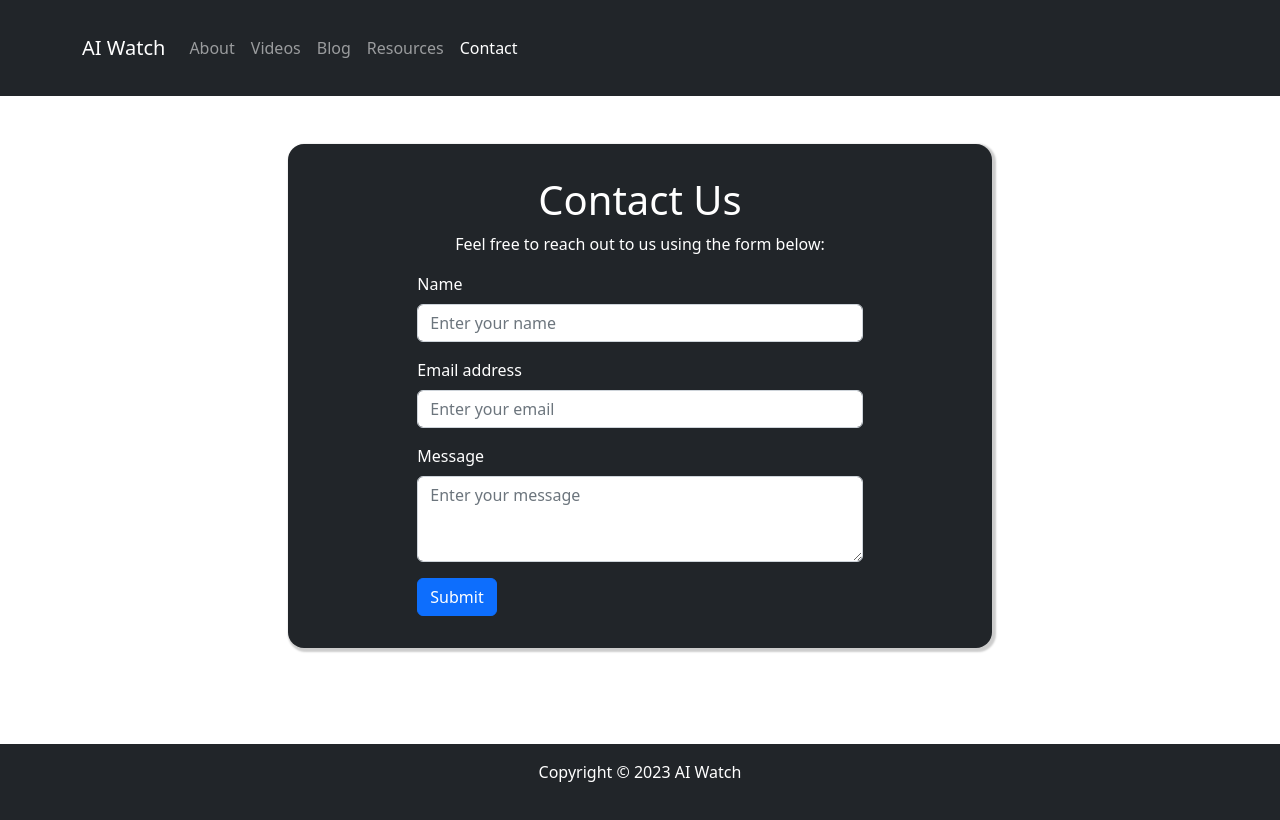
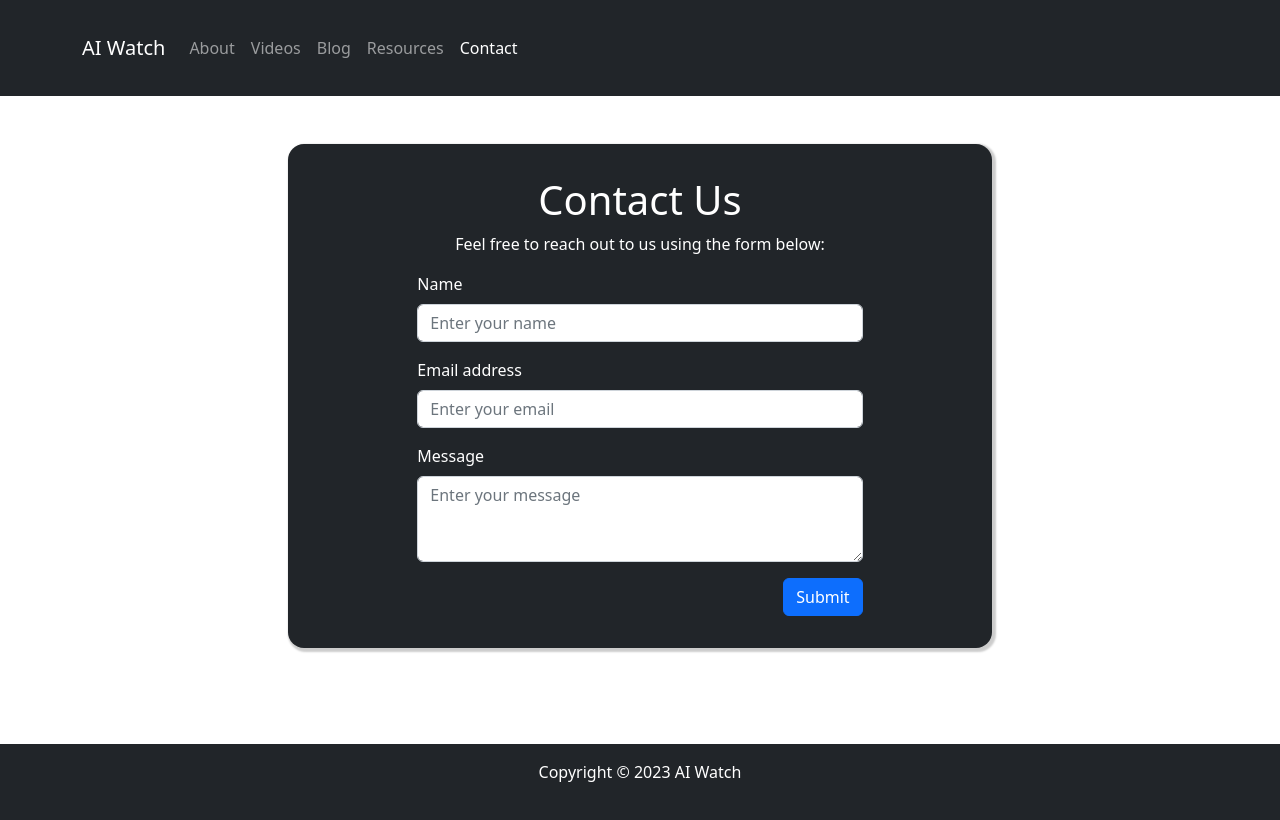
Before and after one commit to dstock3/aiwatch, a React (Create React App) app: page /contact in a window 1280 px wide. Shown: the top 820 px of the page. Built offline with nearby package versions, Linux system fonts and the light colour scheme.

Commit message:
adjusted position of submit button.

```diff
--- a/src/components/pages/Contact.js
+++ b/src/components/pages/Contact.js
@@ -36,9 +36,13 @@ const Contact = () => {
                 <Form.Label>Message</Form.Label>
                 <Form.Control as="textarea" rows={3} placeholder="Enter your message" />
               </Form.Group>
-              <Button variant="primary" type="submit">
-                Submit
-              </Button>
+
+              <div className="d-flex justify-content-end">
+                <Button variant="primary" type="submit">
+                  Submit
+                </Button>
+              </div>
+
             </Form>
           </Col>
         </Row>
```
